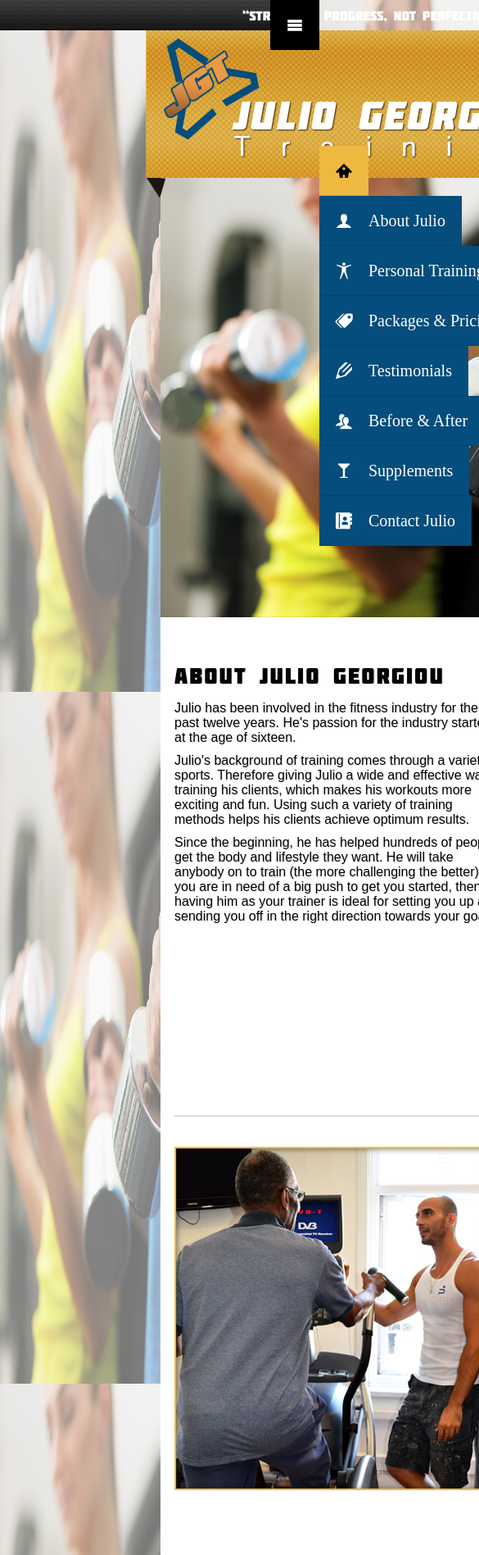
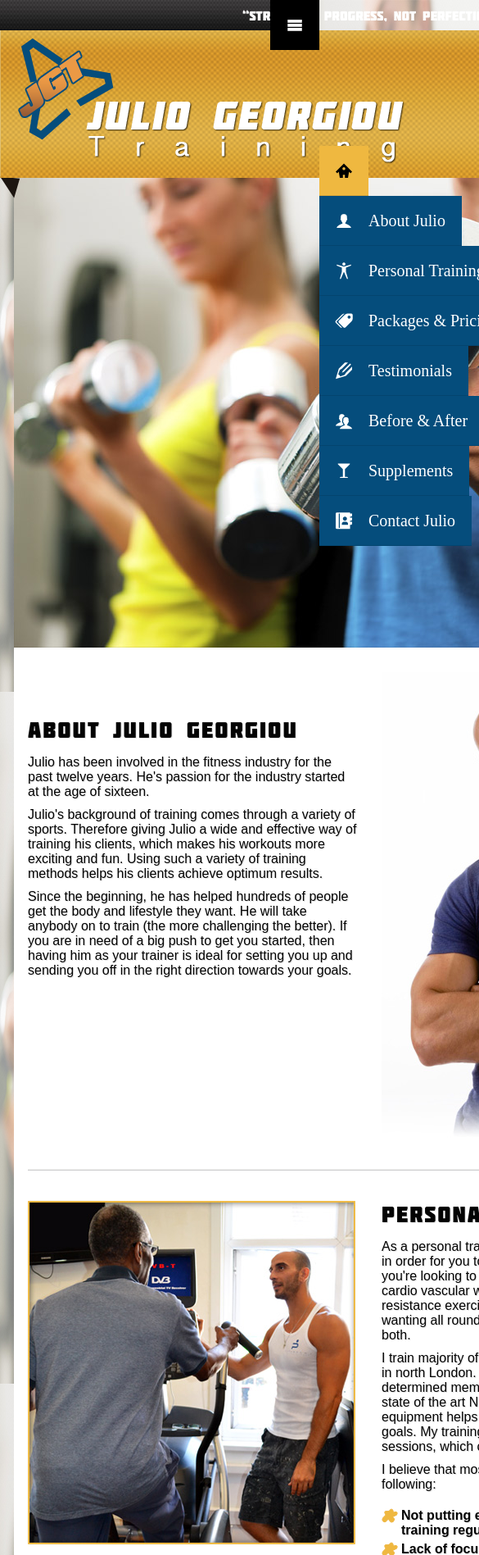
Before and after one commit to shazsid/_build, a plain HTML site: page index.html in a window 390 px wide. Shown: the top 1897 px of the page at 82% size, 585 px wide, since content can reach past the window. Drawn offline with nearby package versions, Linux system fonts and the light colour scheme; a web font is replaced by a local one.

Commit message:
adjust site to centerise on all responsive devices

```diff
--- a/index.html
+++ b/index.html
@@ -55,6 +55,7 @@
 					</div>
 				</div>
 			</div>
+			<div id="wrapper">
 				<div id="header-wrap">
 					<div id="header-right-main">
 					</div>
@@ -481,7 +482,6 @@
 						<div class="clear"></div>
 					</div>
 				</div>
-		</div>
 				<div class="clear"></div>
 				<div id="footer-bottom">
 					<div id="disclaimer">
@@ -495,5 +495,7 @@
 						<p class="social-text"><a href="http://www.facebook.com/juliogeorgioupt" alt="facebook" target="_blank"><b>www.facebook.com/juliogeorgioupt</b></a></p>
 					</div>
 				</div>
+			</div>
+
 	</body>
 </html>
--- a/tpl/stylesheets/style.css
+++ b/tpl/stylesheets/style.css
@@ -66,8 +66,15 @@ body{
 }
 #header-top a{color: #151515; text-decoration: underline;}
 
+/* Wrapper to centerise the whole site */
+#wrapper {
+	width:910px;
+	margin-left: auto;
+	margin-right: auto;
+}
+
 #header-wrap{
-	width: 910px; margin: 0 auto; padding: 0px; height: 205px; position: absolute; float: none; left: 178px;z-index: 5;
+	width: 910px; margin: 0 auto; padding: 0px; height: 205px; position: relative; float: none;z-index: 5;
 	background-image: url('../images/header-banner-bg.png');
 	background-repeat: no-repeat;
 }
@@ -153,18 +160,17 @@ body{
 
 /* front poster */
 #poster{
-	width: 910px; margin: 0 auto; height: 583px; position: absolute; float:none; top:170px; left:196px; z-index: 1;
+	width: 910px; margin: 0 auto; height: 583px; position: relative; float:left;left:17px;top:-35px; z-index: 1;
 }
 
 /* Content */
 #content{padding-bottom: 28px;
 	margin: 0 auto;
 	color: #929292;
-	margin-top:687px;
-	margin-left:17px;
 	position: relative;
 	float:left;
-	left:179px;
+	left:17px;
+	top:-35px;
 	background-color: #ffffff;
 }
 #content-wrap{width: 874px; margin: 0 auto; height: auto; position: relative;}
@@ -366,9 +372,10 @@ body{
 #footer-bottom{
 	width: 874px;
 	margin: 0 auto;
-	position: absolute;
-	float: none;
-	left: 196px;
+	position: relative;
+	float: left;
+	left:17px;
+	top:-35px;
 	z-index: 5;
 	height: 74px;
 	background-image: url('../images/footer-bg.jpg');
```
Lines whose indentation alone changed are shown as unchanged.
